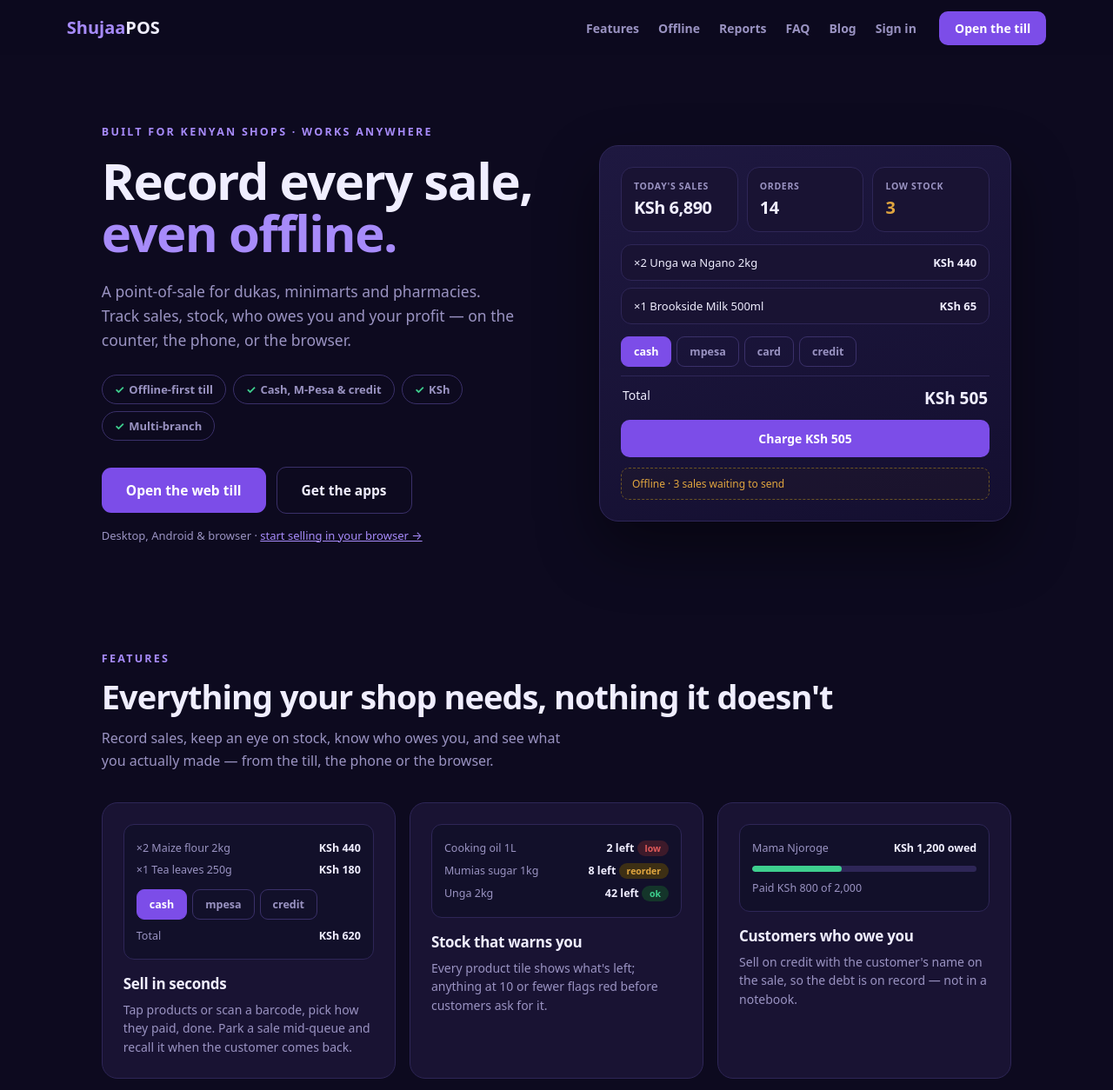
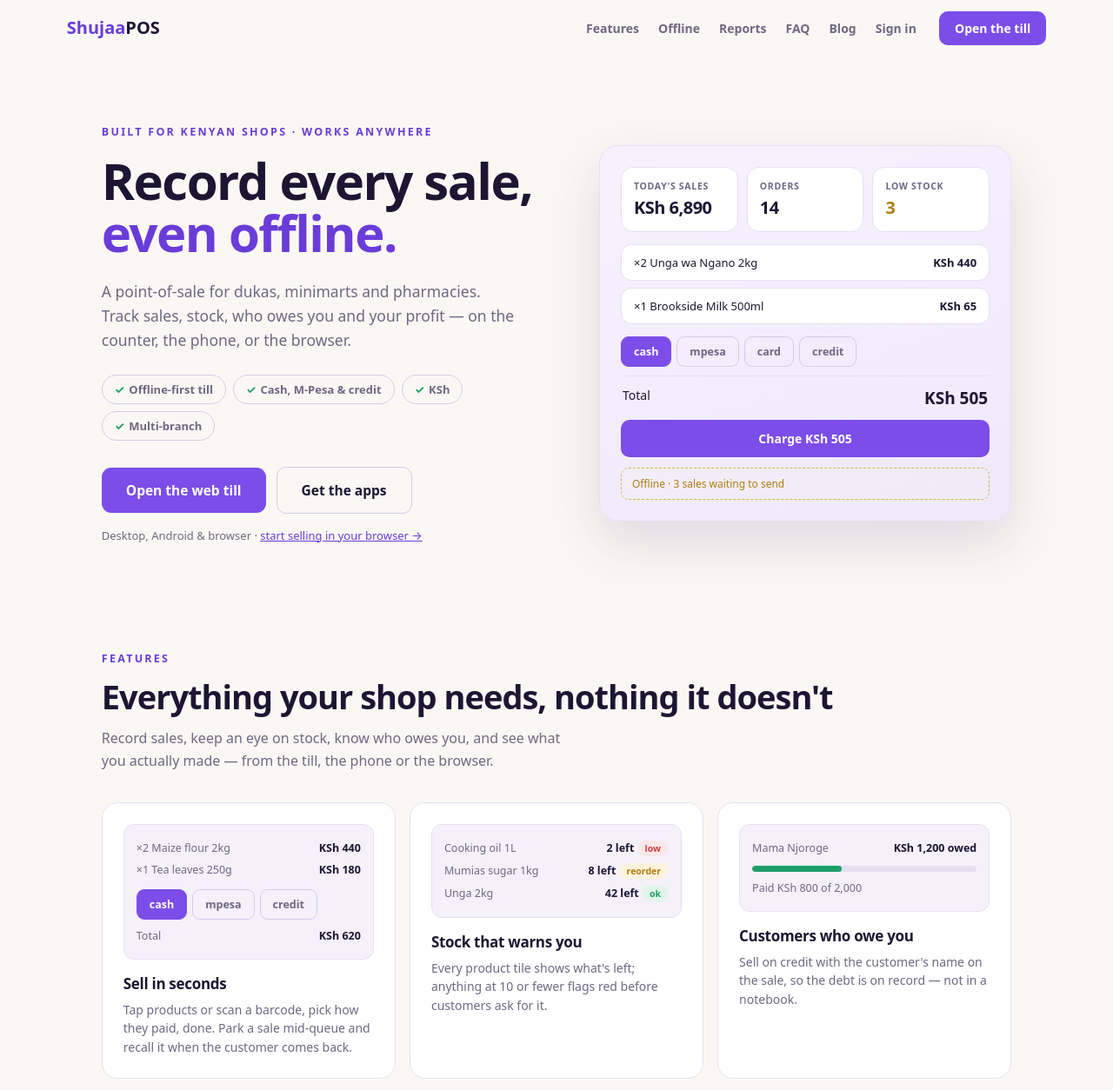
Before and after one commit to Collinskib/nova-pos, a plain HTML site: page web/index.html in a window 1280 px wide. Shown: the top 1254 px of the page at 87% size. Drawn offline with Linux system fonts and the light colour scheme.

Commit message:
Switch landing page to light theme — warm cream like the Mauzo reference
Co-Authored-By: Devin <158243242+devin-ai-integration[bot]@users.noreply.github.com>

```diff
--- a/web/index.html
+++ b/web/index.html
@@ -4,11 +4,11 @@
 <meta name="description" content="ShujaaPOS is an offline-first point-of-sale for Kenyan retail — dukas, minimarts, supermarkets, pharmacies. Sell without internet, sync to the cloud, manage branches, inventory and staff.">
 <link rel="icon" href="/icon.png">
 <style>
-:root{--bg:#0d0a1f;--card:#191333;--card2:#221b45;--acc:#7c4de8;--acc2:#a78bfa;--ok:#3ecf8e;--warn:#e0a53f;--bad:#e05a5a;--mut:#9a93c2;--txt:#f0eeff;--line:#2e2657;--line2:#3a3069}
+:root{--bg:#faf8f4;--card:#ffffff;--card2:#f4f1fb;--acc:#7c4de8;--acc2:#6a3cd8;--ok:#1e9e66;--warn:#b07d10;--bad:#d04040;--mut:#6e6884;--txt:#1c1633;--line:#e6e0f2;--line2:#d4cbe8}
 *{box-sizing:border-box;font-family:system-ui,-apple-system,sans-serif;margin:0}
 html{scroll-behavior:smooth}
 body{background:var(--bg);color:var(--txt)}
-nav{display:flex;justify-content:space-between;align-items:center;padding:18px min(6vw,80px);position:sticky;top:0;background:rgba(13,10,31,.85);backdrop-filter:blur(10px);z-index:10}
+nav{display:flex;justify-content:space-between;align-items:center;padding:18px min(6vw,80px);position:sticky;top:0;background:rgba(250,248,244,.85);backdrop-filter:blur(10px);z-index:10}
 nav b{font-size:20px}.brand{color:var(--acc2)}
 nav .links a{color:var(--mut);text-decoration:none;margin-left:22px;font-size:14px;font-weight:600}
 nav .links a:hover{color:var(--txt)}
@@ -27,7 +27,7 @@ nav a.cta{background:var(--acc);color:#fff;padding:10px 18px;border-radius:10px;
 .trial{margin-top:16px;color:var(--mut);font-size:13px}
 .trial a{color:var(--acc2)}
 /* hero mock */
-.mock{background:linear-gradient(160deg,#1e1840,#140f30);border:1px solid var(--line);border-radius:22px;padding:24px;box-shadow:0 30px 70px rgba(0,0,0,.45)}
+.mock{background:linear-gradient(160deg,#f6f2fd,#efe9fb);border:1px solid var(--line);border-radius:22px;padding:24px;box-shadow:0 24px 60px rgba(60,40,110,.14)}
 .mock .row{display:flex;gap:10px;margin-bottom:14px}
 .mk{flex:1;background:var(--card);border:1px solid var(--line);border-radius:14px;padding:14px}
 .mk .k{font-size:10.5px;color:var(--mut);text-transform:uppercase;letter-spacing:.7px;font-weight:700}
@@ -41,7 +41,7 @@ nav a.cta{background:var(--acc);color:#fff;padding:10px 18px;border-radius:10px;
 .mtotal{display:flex;justify-content:space-between;padding:12px 2px 0;border-top:1px solid var(--line);font-size:14px}
 .mtotal b{font-size:19px;font-weight:800}
 .mcharge{margin-top:12px;background:var(--acc);color:#fff;text-align:center;border-radius:10px;padding:12px;font-weight:700;font-size:14px}
-.queue-note{margin-top:12px;font-size:12px;color:var(--warn);background:#3d2f1422;border:1px dashed #6b5424;border-radius:9px;padding:9px 12px}
+.queue-note{margin-top:12px;font-size:12px;color:var(--warn);background:#fbf3dc22;border:1px dashed #d9b64f;border-radius:9px;padding:9px 12px}
 /* sections */
 section{padding:64px min(6vw,80px);max-width:1200px;margin:0 auto}
 .sec-k{font-size:12.5px;font-weight:700;letter-spacing:.18em;text-transform:uppercase;color:var(--acc2);margin-bottom:14px}
@@ -50,13 +50,13 @@ h2{font-size:clamp(26px,3.4vw,38px);letter-spacing:-1px;font-weight:800;line-hei
 .grid{display:grid;grid-template-columns:repeat(auto-fit,minmax(300px,1fr));gap:16px}
 .f{background:var(--card);border:1px solid var(--line);border-radius:18px;padding:24px;transition:border-color .2s,transform .2s}
 .f:hover{border-color:var(--acc);transform:translateY(-2px)}
-.f .mini{background:#12102a;border:1px solid var(--line);border-radius:12px;padding:14px;margin-bottom:16px;font-size:12.5px}
+.f .mini{background:var(--card2);border:1px solid var(--line);border-radius:12px;padding:14px;margin-bottom:16px;font-size:12.5px}
 .f h3{font-size:17px;margin-bottom:8px;letter-spacing:-.3px}
 .f p{color:var(--mut);font-size:14px;line-height:1.55}
 .mini .li2{display:flex;justify-content:space-between;padding:4px 0;color:var(--mut)}
 .mini .li2 b{color:var(--txt);font-weight:600}
-.tag{display:inline-block;padding:2px 9px;border-radius:999px;font-size:10.5px;font-weight:700;background:#14352a;color:var(--ok)}
-.tag.bad{background:#3d1a2a;color:var(--bad)}.tag.warn{background:#3d2f14;color:var(--warn)}
+.tag{display:inline-block;padding:2px 9px;border-radius:999px;font-size:10.5px;font-weight:700;background:#e2f4ea;color:var(--ok)}
+.tag.bad{background:#fbe9ea;color:var(--bad)}.tag.warn{background:#fbf3dc;color:var(--warn)}
 .bar{height:7px;border-radius:99px;background:var(--line);margin-top:8px;overflow:hidden}
 .bar i{display:block;height:100%;background:var(--ok);border-radius:99px}
 /* offline steps */
```
